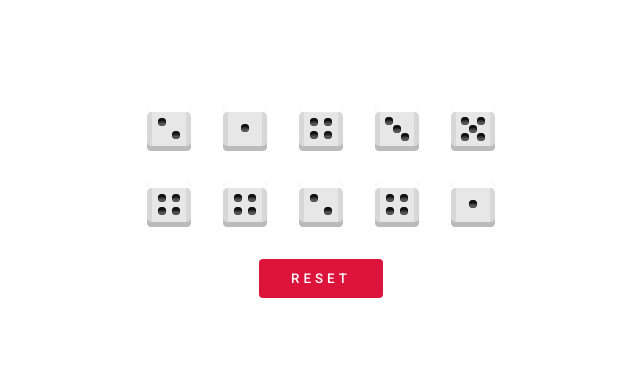
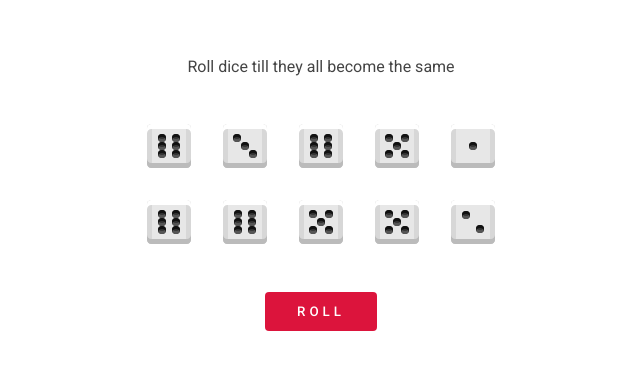
Before and after one commit to agahebeye/Dicee, a React (Vite) app: page / in a window 1280 px wide. Shown: the part 206-576 px from the top of the page, without its empty margins (319-959 px from the left). Built offline with nearby package versions, Linux system fonts and the light colour scheme.

Commit message:
add info and confetti

```diff
--- a/package.json
+++ b/package.json
@@ -11,6 +11,7 @@
   "dependencies": {
     "clsx": "^1.2.1",
     "react": "^18.2.0",
+    "react-confetti": "^6.1.0",
     "react-dom": "^18.2.0"
   },
   "devDependencies": {
--- a/src/components/Application.tsx
+++ b/src/components/Application.tsx
@@ -1,17 +1,22 @@
+import { clsx } from "clsx";
 import React from "react";
+import Confetti from "react-confetti";
+
 import { Die } from "./Die";
 
 export function Application() {
-  const randomValue = () => Math.floor(Math.random() * 6);
-  const randomKey = () => Math.random().toString(36).substring(2, 9);
+  const [won, setWon] = React.useState(false);
+  const [dice, setDice] = React.useState(() =>
+    Array.from({ length: 10 }, () => generateDice())
+  );
 
-  const [dice, setDice] = React.useState(() =>
-    Array.from({ length: 10 }, () => ({
-      key: randomKey(),
-      value: randomValue() + 1,
-      held: false,
-    }))
-  );
+  React.useEffect(() => {
+    const allHeld = dice.every((die) => die.held);
+    const allSame = dice.every((die) => die.value === dice[0].value);
+    if (allHeld && allSame) {
+      setWon(true);
+    }
+  }, [dice]);
 
   const diceElements = (
     <div className="dice">
@@ -20,7 +25,7 @@ export function Application() {
           hold={() => holdDie(die.key)}
           key={die.key}
           held={die.held}
-          value={die.value}
+          value={die.value + 1}
         />
       ))}
     </div>
@@ -28,22 +33,43 @@ export function Application() {
 
   return (
     <div className="application">
+      {won && <Confetti />}
       <div>
+        <div>
+          {won ? (
+            <p className="congratulations">Congratulations!!!</p>
+          ) : (
+            <p className="roll-info">Roll dice till they all become the same</p>
+          )}
+        </div>
         {diceElements}
-        <button onClick={resetDice} className="button-reset">
-          reset
+        <button
+          onClick={rollDice}
+          className={clsx("button", { "button-inverse": won })}
+        >
+          {won ? "play new game" : "roll"}
         </button>
       </div>
     </div>
   );
 
-  function resetDice() {
-    setDice((prevDice) => {
-      return prevDice.map((die) => ({
-        ...die,
-        value: randomValue(),
-      }));
-    });
+  function generateDice() {
+    return {
+      key: Math.random().toString(36).substring(2, 9),
+      value: Math.floor(Math.random() * 6),
+      held: false,
+    };
+  }
+
+  function rollDice() {
+    if (won) {
+      setDice(() => Array.from({ length: 10 }, () => generateDice()));
+      setWon(false);
+    } else {
+      setDice((prevDice) => {
+        return prevDice.map((die) => (die.held ? die : generateDice()));
+      });
+    }
   }
 
   function holdDie(key: string | number) {
--- a/src/index.css
+++ b/src/index.css
@@ -26,7 +26,7 @@ button {
   height: 100vh;
 }
 
-.button-reset {
+.button {
   font-family: var(--defaultfont);
   background-color: var(--primarycolor);
   color: white;
@@ -41,12 +41,31 @@ button {
   cursor: pointer;
 }
 
+.button-inverse {
+  background-color: #e7e7e7;
+  color: #333;
+}
+
+.congratulations {
+  text-align: center;
+  font-size: 2.5rem;
+  color: #444;
+  font-weight: 500;
+  font-style: italic;
+}
+
+.roll-info {
+  color: #444;
+  text-align: center;
+}
+
 /*
 Dice
 */
 .dice {
   display: grid;
   grid-template-columns: repeat(5, 1fr);
+  margin-block: 2rem;
 }
 
 .face {
```
Also changed, not shown: 1 other file (tests, documents, lock files or other folders).
